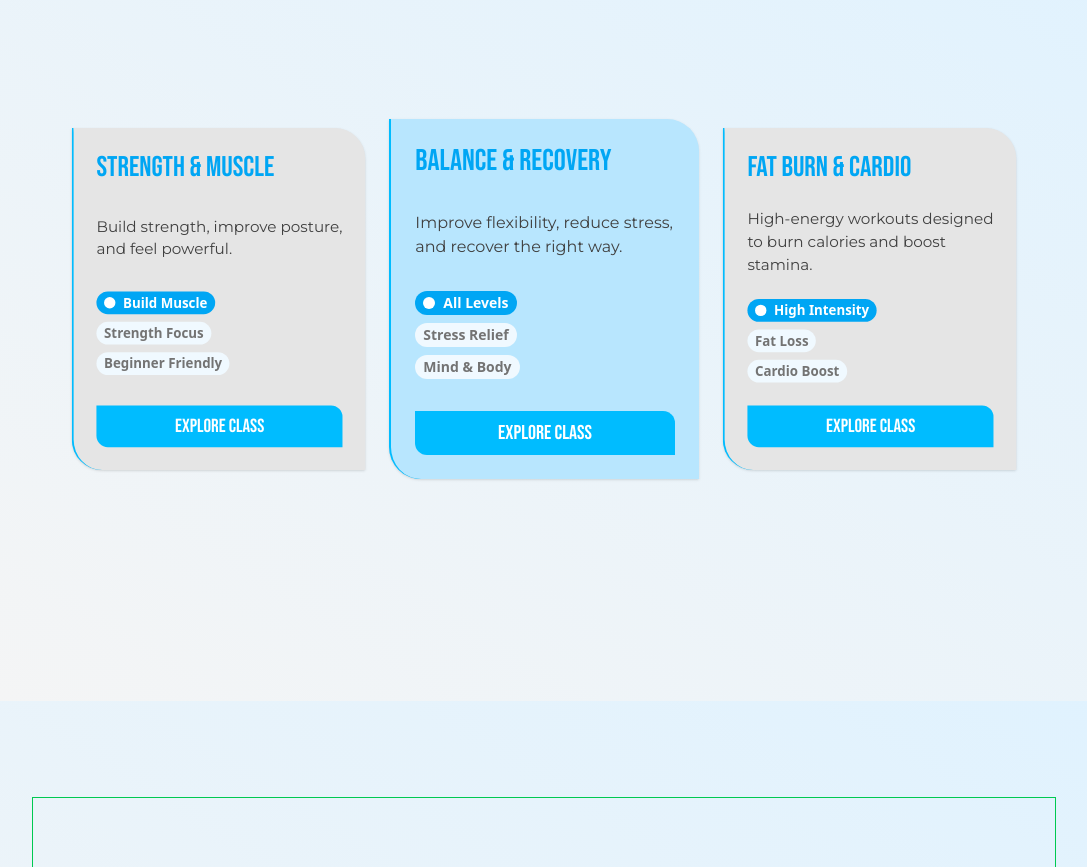
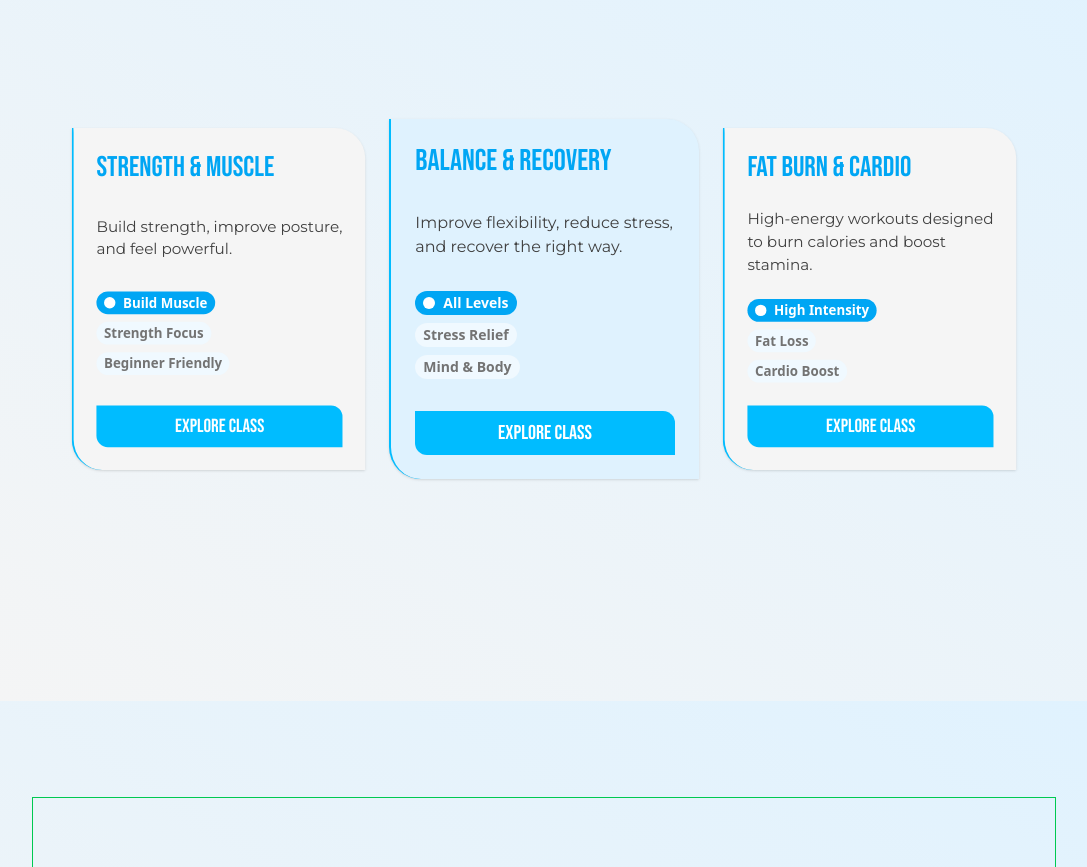
Before and after one commit to AbdallahBenj/landing-page, a React (Vite) app: page / in a window 1280 px wide. Shown: the part 1699-2566 px from the top of the page, without its empty margins (96-1183 px from the left). Built offline with nearby package versions, Linux system fonts and the light colour scheme.

Commit message:
Update background color classes section

```diff
--- a/src/sections/ClassesSection.jsx
+++ b/src/sections/ClassesSection.jsx
@@ -48,7 +48,7 @@ const ClassesSection = ({ sectionRefs }) => {
                   rounded-tr-4xl rounded-bl-4xl
                   shadow hover:shadow-lg hover:scale-105
                   transition-transform duration-300 ease-out
-                  ${!card.reverse ? "scale-95 bg-neutral-200" : "bg-sky-200 scale-100"}`}
+                  ${!card.reverse ? "scale-95 bg-neutral-100" : "bg-sky-100 scale-100"}`}
                 >
                   <h3 className="font-heading text-3xl text-sky-500 mb-6">
                     {title}
```
